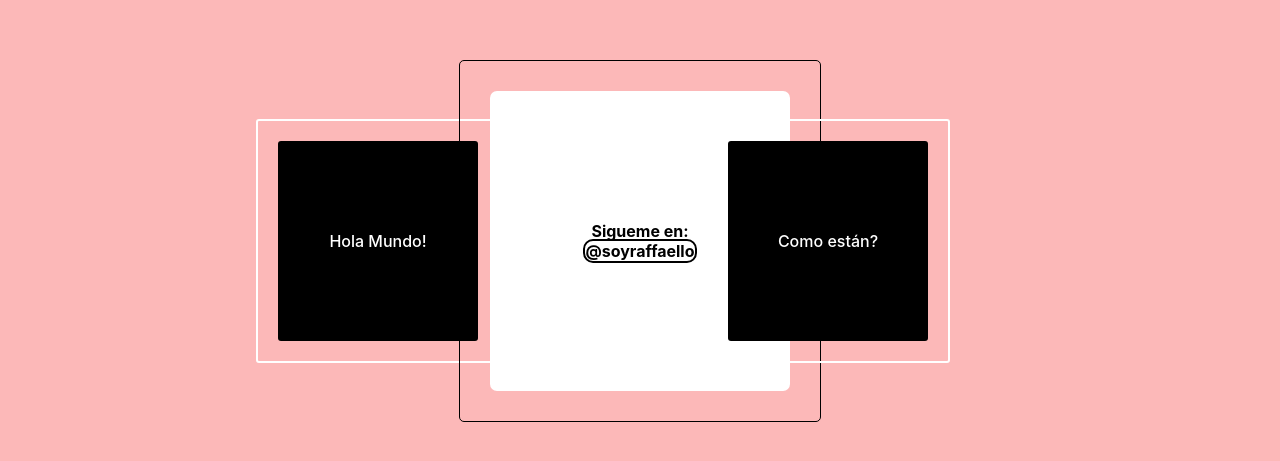
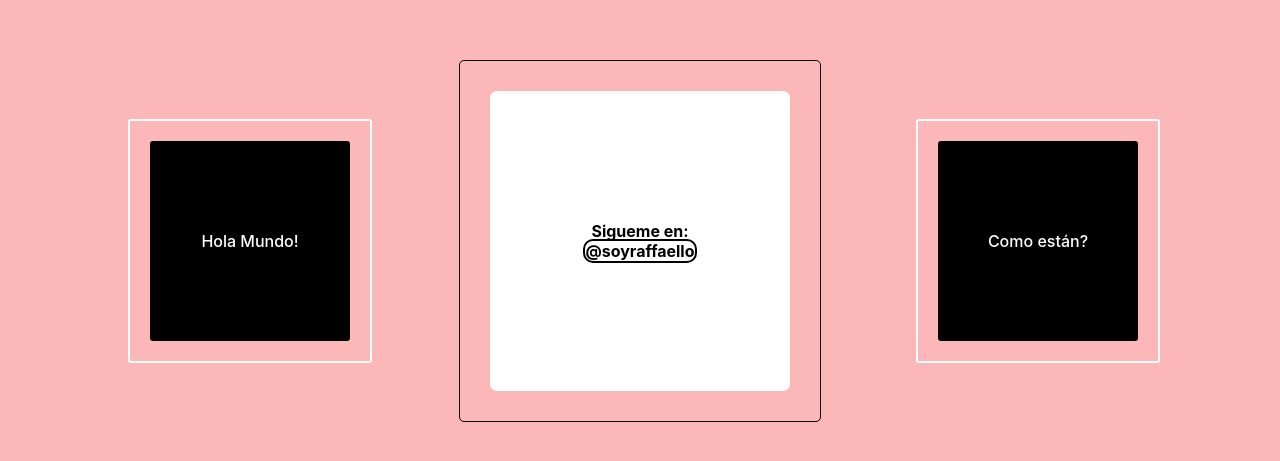
Before and after one commit to rafeldev/FirstAnimation, a plain HTML site: page index.html in a window 1280 px wide. Shown: the part 167-628 px from the top of the page. Drawn offline with Linux system fonts and the light colour scheme.

Commit message:
mi segundo commit

```diff
--- a/index.html
+++ b/index.html
@@ -20,7 +20,7 @@
         .container {
             border: 2px solid white;
             position: absolute;
-            left: 20%;
+            left: 10%;
             border-radius: 3px;
         }
 
@@ -106,7 +106,7 @@
         .container3 {
             border: solid 2px white;
             position: absolute;
-            right: 330px;
+            right: 120px;
             border-radius: 3px;
         }
 
```
